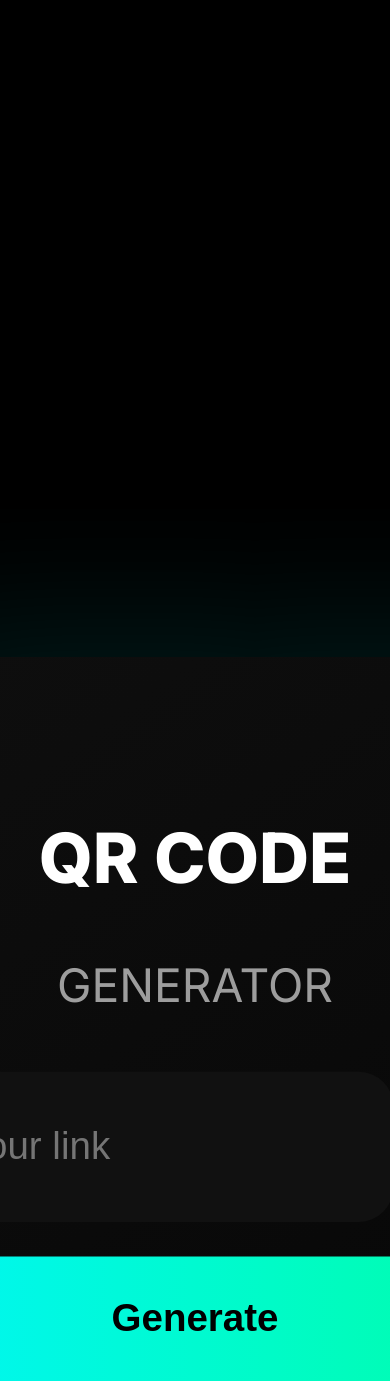
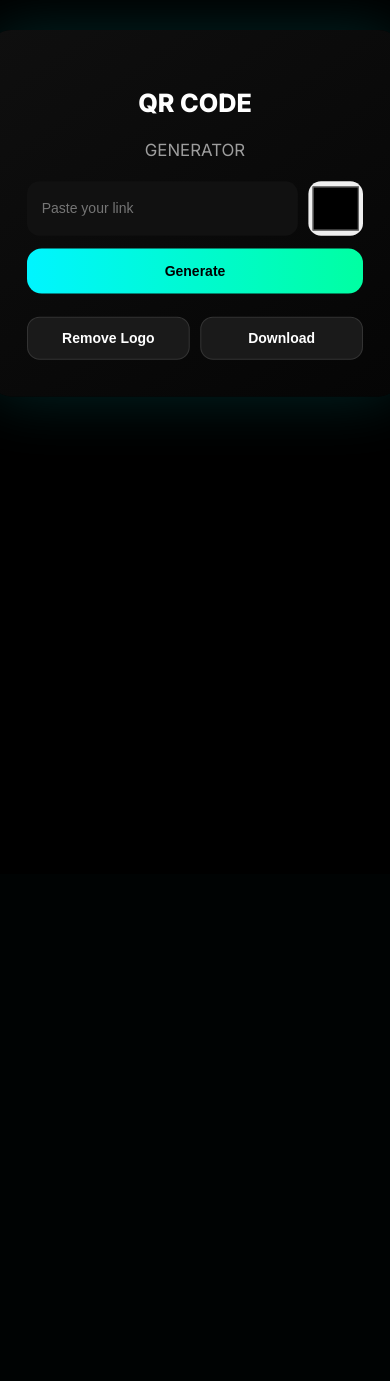
Before and after one commit to tarunrajput304/QR-code-generator, a Flask app: page / in a window 390 px wide; the page is wider, and only the part inside the window is pictured. Shown: the top 1381 px of that part. After the commit the page ends 403 px from the top of that part, so only its background shows below. Run offline with Flask 3, Linux system fonts and the light colour scheme.

Commit message:
change in mobile view again

```diff
--- a/templates/index.html
+++ b/templates/index.html
@@ -97,16 +97,15 @@ button {
 /* MOBILE ONLY FIX — PC VIEW UNCHANGED */
 @media (max-width: 768px) {
     body {
-        zoom: 2.75;
+        align-items: flex-start;
+        padding-top: 30px
+    }
+
+    .container {
+        transform: scale(1.05);
+        transform-origin: top center;
     }
 }
-
-@media (max-width: 768px) {
-    .container {
-        transform: scale(1.05);
-    }
-}
-
 </style>
 </head>
 
```
